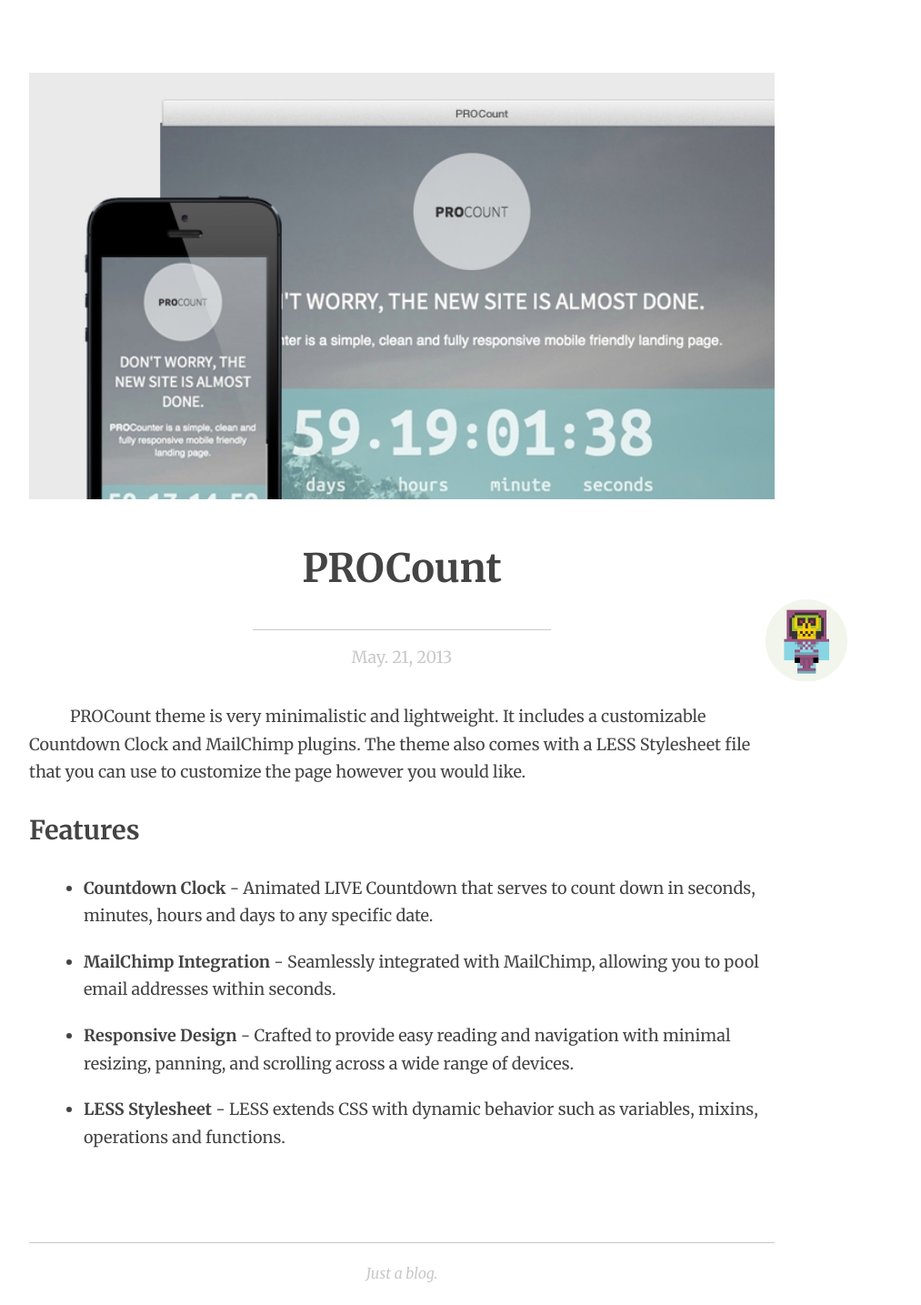
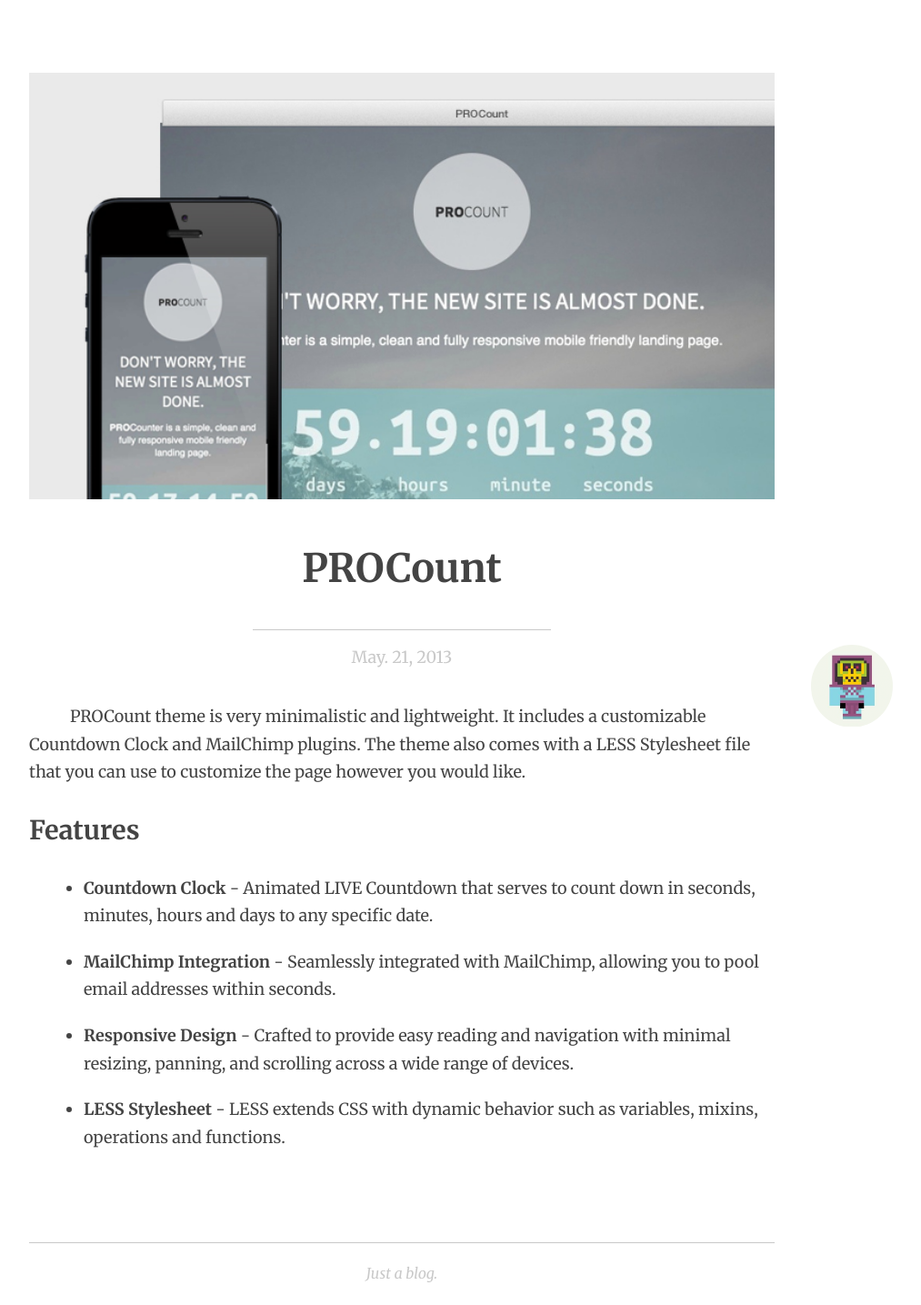
Before and after one commit to sonnyt/sonnyt.github.io, a Jekyll site: the page built from _posts/2013-05-21-procount.md, in a window 1280 px wide. Shown: the whole page at 91% size, without its empty margins (198-1211 px from the left). Built offline with Jekyll 4.4.1, drawn with Linux system fonts in a browser that asks for light colours; nearby versions of some CDN libraries.

Commit message:
Moved the wheel little lower

```diff
--- a/assets/sass/style.scss
+++ b/assets/sass/style.scss
@@ -26,8 +26,8 @@
 
 .menu {
     position: fixed;
-    right: 150px;
-    bottom: 150px;
+    right: 100px;
+    bottom: 100px;
 
     @media only screen and (max-width: 767px) {
         bottom: 50px;
```
Also changed, not shown: assets/css/style.css.
